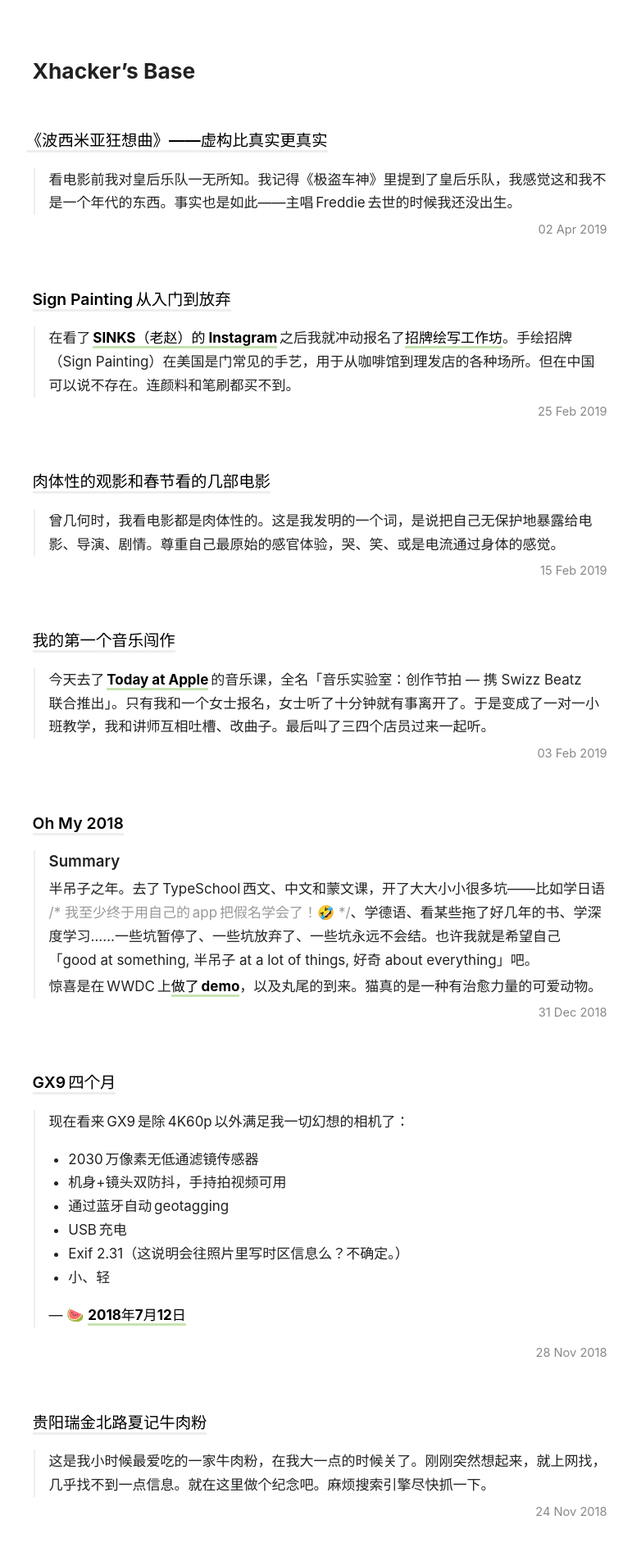
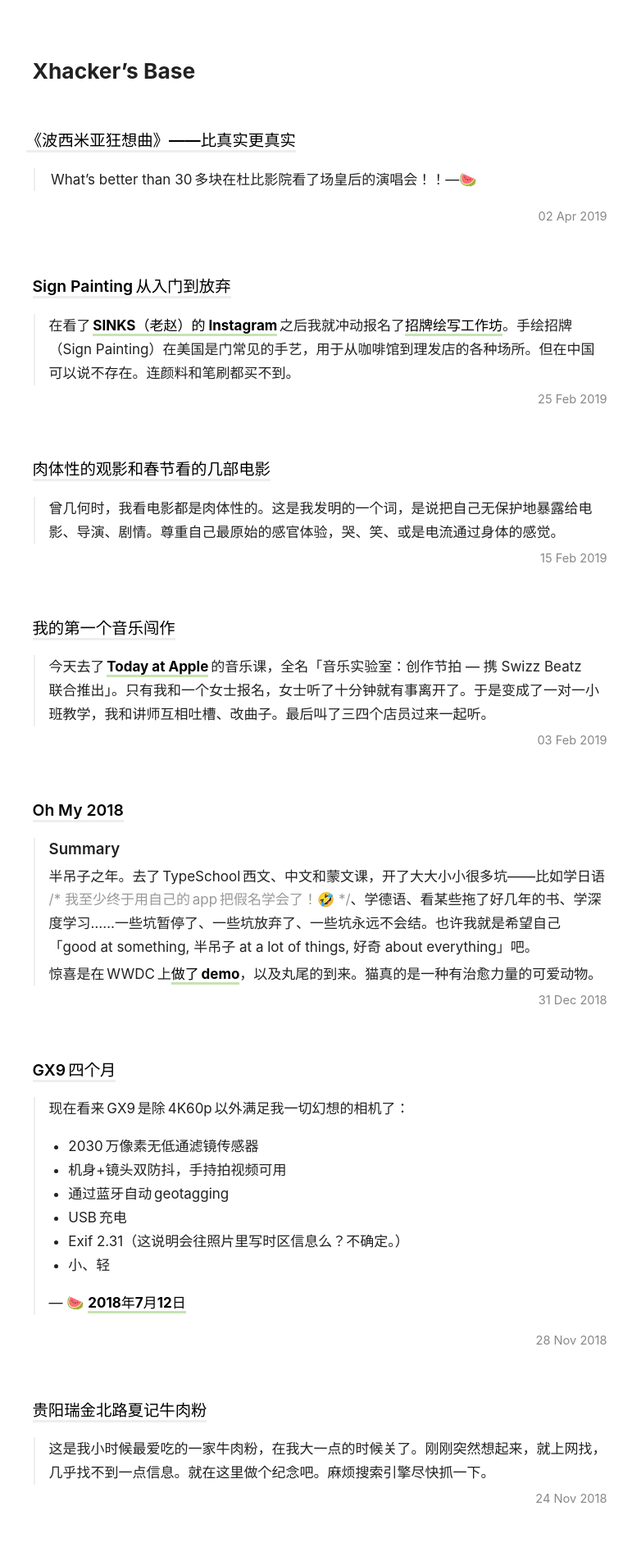
Before and after one commit to xhacker/xhacker.github.io, a Jekyll site: the page built from index.html, in a window 1280 px wide. Shown: the top 1904 px of the page at 82% size, without its empty margins (250-1021 px from the left). Built offline with Jekyll 4.4.1, drawn with Linux system fonts in a browser that asks for light colours; nearby versions of some CDN libraries.

Commit message:
Update 2019-04-02-bohemian-rhapsody.md

```diff
--- a/_posts/2019-04-02-bohemian-rhapsody.md
+++ b/_posts/2019-04-02-bohemian-rhapsody.md
@@ -1,17 +1,19 @@
 ---
 layout: post
-title: 《波西米亚狂想曲》——虚构比真实更真‍实
+title: 《波西米亚狂想曲》——比真实更真‍实
 ---
 
-看电影前我对皇后乐队一无所知。我记得《极盗车神》里提到了皇后乐队，我感觉这和我不是一个年代的东西。事实也是如此——主唱 Freddie 去世的时候我还没出生。
+> <span class="force-latin-font">What’s</span> better than 30 多块在杜比影院看了场皇后的演唱会！！—🍉
 
-看完电影看评论。豆瓣 @舒农说「又是一个假嗨电影。Live Aid 蓝光都有了请问我为什么要看对口型？」突然就想找 Live Aid 现场来看。电影已经如此，现场岂不更加震撼？
+看电影前我对皇后乐队一无所知。我记得《极盗车神》里提到了皇后乐队，我感觉这和我不是一个年代的东西。事实也是如此——主唱 Freddie Mercury 去世的时候我还没出生。
+
+看完电影看评论。豆瓣 @舒农说「又是一个假嗨电影。Live Aid 蓝光都有了请问我为什么要看对口型？」，突然就想找 Live Aid 现场来看。电影已是如此，现场岂不更加震撼？
 
 <iframe width="560" height="315" src="https://www.youtube.com/embed/2cH5htm6T4E" frameborder="0" allow="accelerometer; autoplay; encrypted-media; gyroscope; picture-in-picture" allowfullscreen></iframe>
 
-然后看到了 [YouTube 上的对比视频](https://www.youtube.com/watch?v=2cH5htm6T4E)，鸬鹚灌顶。虚构是可以比真实更真实的。Live Aid 现场几乎全是 Freddie 特写，对乐队和观众照顾不足。电影神一般地还原了 Freddie 夸张的表演和现场状态。电影有更好的分辨率和色彩、更宏大的镜头、乐队成员的特写、来自观众的视角，Brain 的头发、Deacon 的花衬衫、Roger 的……Roger 在 Live Aid 视频里几乎没出现好吗。这并不意外。电影是「人造」的、经过设计的。电影可以无数次重拍。电影可以塑造任何想要的角度。但哪个才是真实？真实重要么？哪个更能给一个不在那个时代的人带来如亲临 Live Aid 一般的震撼？……我对所谓「真实的录像才是真实」没有执念。
+然后看到了 [YouTube 上的对比视频](https://www.youtube.com/watch?v=2cH5htm6T4E)，鸬鹚灌顶。电影是可以比真实更真实的。Live Aid 现场的视频几乎全是 Freddie 特写，对乐队和观众照顾不足。电影神一般地还原了 Freddie 夸张的表演和现场状态，还有更好的分辨率和色彩、更宏大的镜头、乐队成员的特写、来自观众的视角。Brain 的头发、Deacon 的花衬衫、Roger 的……Roger 在 Live Aid 视频里几乎没出现好吗。这并不意外。电影是「人造」的、经过设计的。电影可以无数次重拍。电影可以塑造任何想要的角度。但哪个才是真实？真实重要么？哪个更能给一个不在那个时代的人带来如亲临 Live Aid 一般的震撼？……我对所谓「真实的录像才是真实」没有执念。
 
-<span class="force-latin-font">“</span>The Brian May actor looks more like Brian May then Brian may.<span class="force-latin-font">” —</span>YouTube @TheCynx
+> The Brian May actor looks more like Brian May then Brian may. —YouTube @TheCynx
 
 Exactly.
 
--- a/static/style.css
+++ b/static/style.css
@@ -216,9 +216,12 @@ article .content {
 }
 
 article .content blockquote {
-  margin-left: 0.15em;
+  margin-left: 0;
   padding-left: 1.1em;
   border-left: 5px solid #eee;
+}
+article .content blockquote:first-child {
+  margin-left: 0.15em;
 }
 
 article .content a {
```
